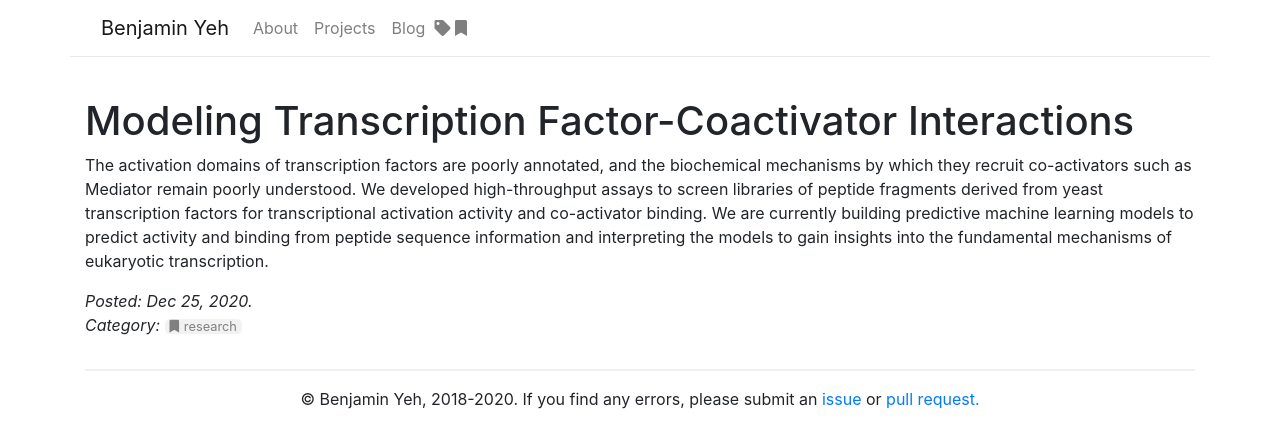
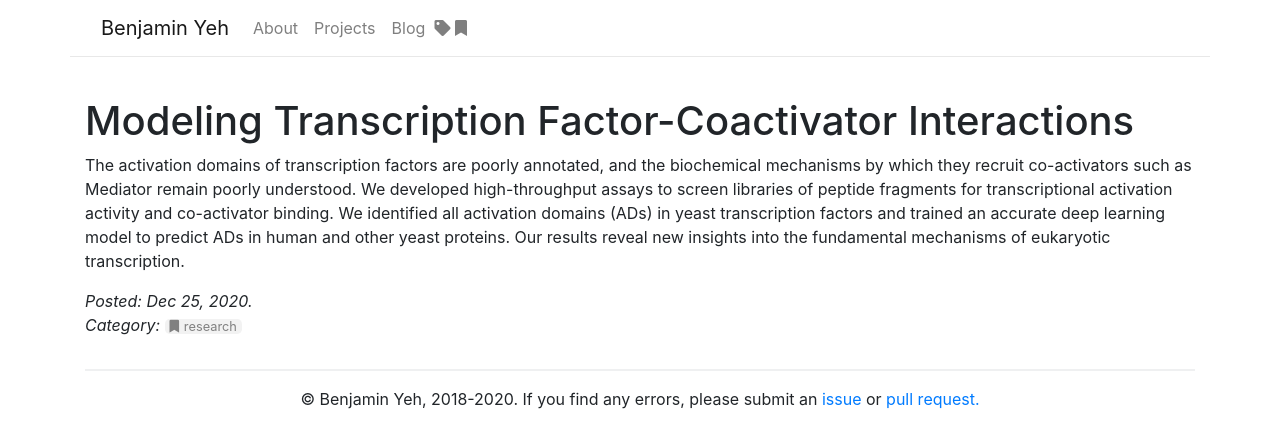
Before and after one commit to bentyeh/bentyeh.github.io, a Jekyll site: the page built from _projects/research_kornberg-tfs.md, in a window 1280 px wide. Shown: the top 448 px of the page. Built offline with Jekyll 4.4.1, drawn with Linux system fonts in a browser that asks for light colours; nearby versions of some CDN libraries.

Commit message:
Update Kornberg research project: preprint + image.

```diff
--- a/_projects/research_kornberg-tfs.md
+++ b/_projects/research_kornberg-tfs.md
@@ -4,5 +4,7 @@ category: research
 title: Modeling Transcription Factor-Coactivator Interactions
 setting: Stanford University School of Medicine, October 2018 - present
 mentors: <a href="https://profiles.stanford.edu/roger-kornberg">Dr. Roger Kornberg</a>, <a href="http://www.adriansanborn.com/">Adrian Sanborn</a>
-excerpt: The activation domains of transcription factors are poorly annotated, and the biochemical mechanisms by which they recruit co-activators such as Mediator remain poorly understood. We developed high-throughput assays to screen libraries of peptide fragments derived from yeast transcription factors for transcriptional activation activity and co-activator binding. We are currently building predictive machine learning models to predict activity and binding from peptide sequence information and interpreting the models to gain insights into the fundamental mechanisms of eukaryotic transcription.
+excerpt: The activation domains of transcription factors are poorly annotated, and the biochemical mechanisms by which they recruit co-activators such as Mediator remain poorly understood. We developed high-throughput assays to screen libraries of peptide fragments for transcriptional activation activity and co-activator binding. We identified all activation domains (ADs) in yeast transcription factors and trained an accurate deep learning model to predict ADs in human and other yeast proteins. Our results reveal new insights into the fundamental mechanisms of eukaryotic transcription.
+biorxiv: https://doi.org/10.1101/2020.12.18.423551
+thumbnail: /images/projects_research_kornberg-tfs.png
 ---
```
Also changed, not shown: images/projects_research_kornberg-tfs.png (added).
